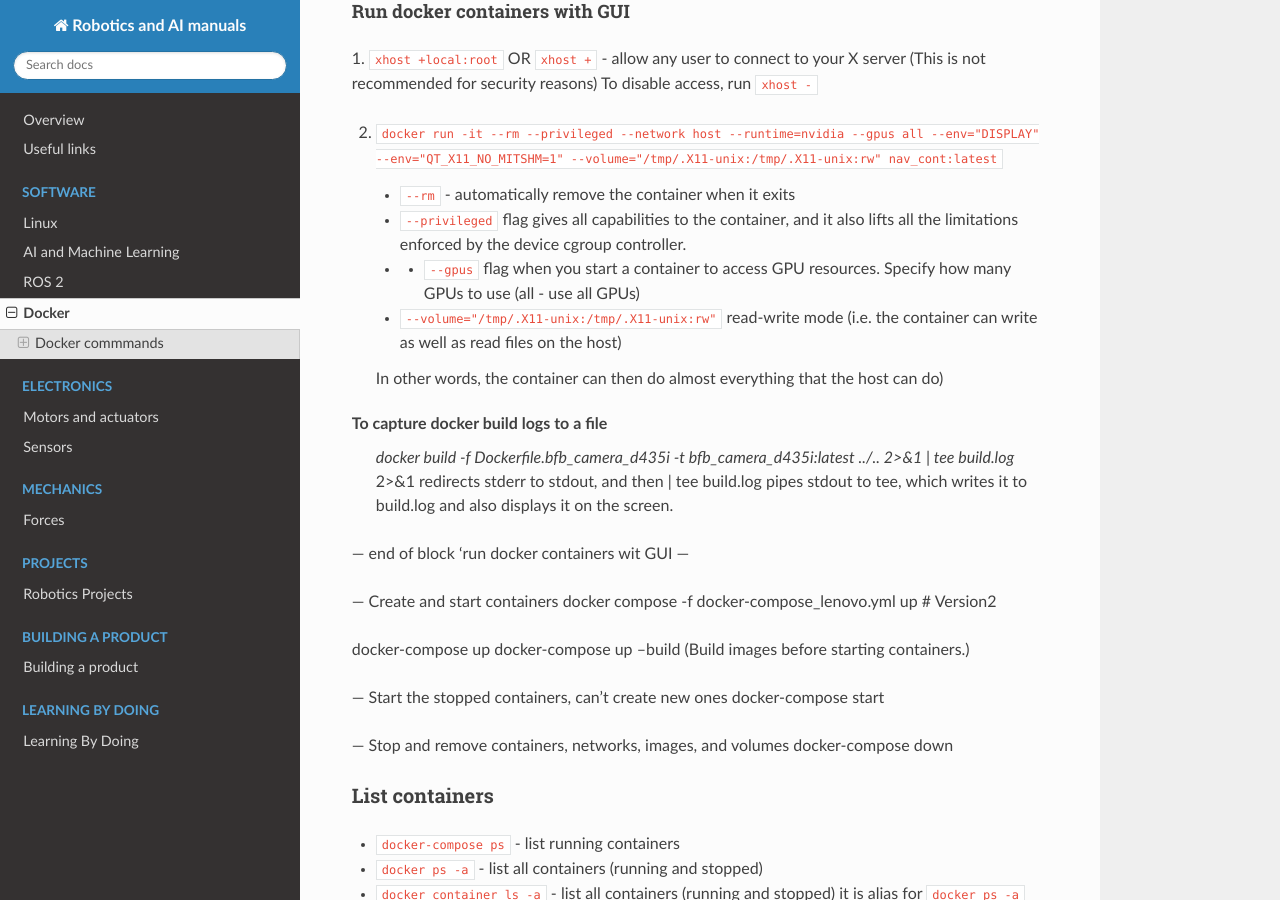
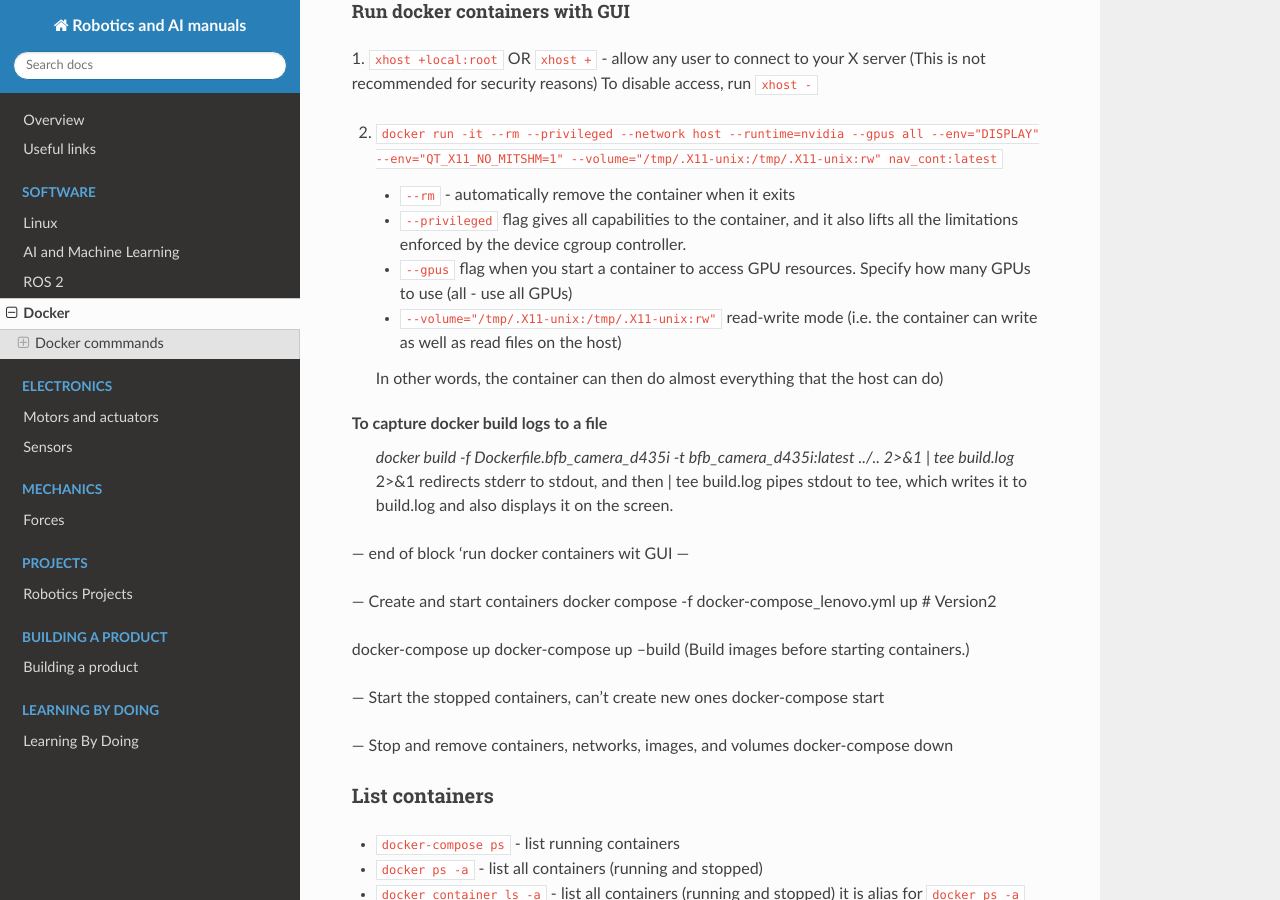
Before and after one commit to jevgenik/manuals, a Sphinx documentation site: the page built from source/files/software/docker.rst, in a window 1280 px wide and 900 px high, scrolled down 1484 px. Built offline with Sphinx 7.4.7 and the Read the Docs theme 2.0.0, drawn with Linux system fonts in a browser that asks for light colours.

```diff
--- a/source/files/software/docker.rst
+++ b/source/files/software/docker.rst
@@ -44,7 +44,7 @@ To disable access, run ``xhost -``
 
    * ``--privileged`` flag gives all capabilities to the container, and it also lifts all the limitations enforced by the device cgroup controller.
 
-   * - ``--gpus`` flag when you start a container to access GPU resources. Specify how many GPUs to use (all - use all GPUs)
+   * ``--gpus`` flag when you start a container to access GPU resources. Specify how many GPUs to use (all - use all GPUs)
 
    * ``--volume="/tmp/.X11-unix:/tmp/.X11-unix:rw"`` read-write mode (i.e. the container can write as well as read files on the host)
    In other words, the container can then do almost everything that the host can do)
```
